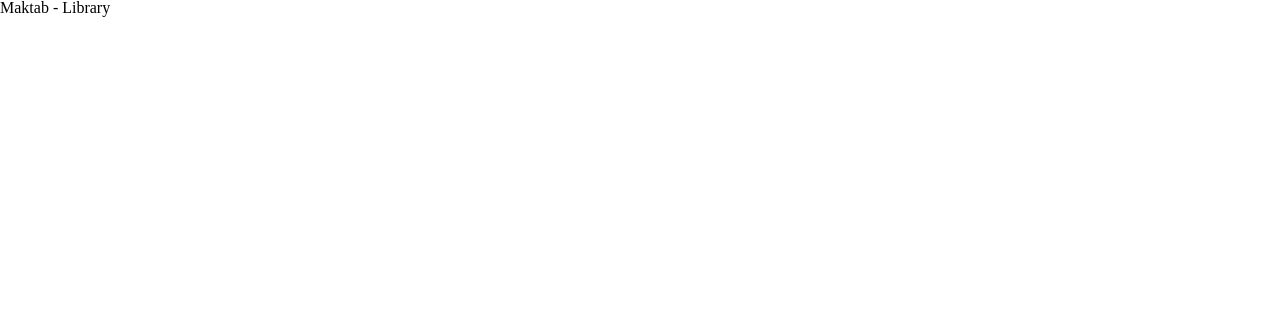
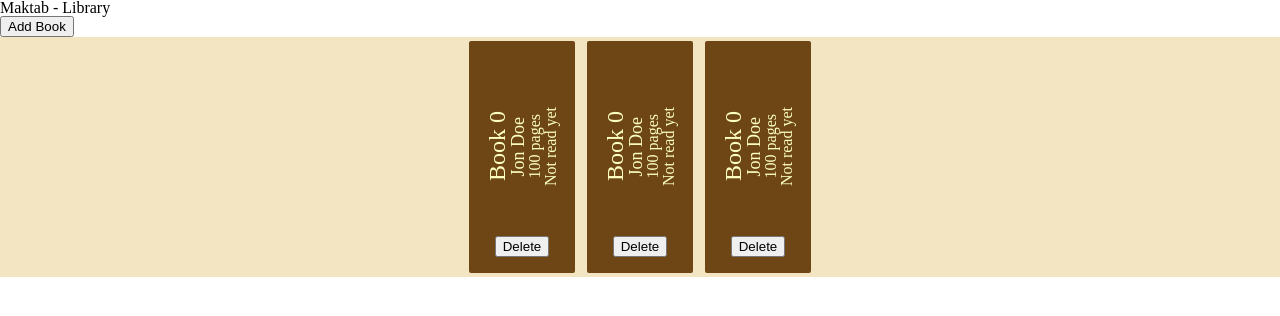
Before and after one commit to tsfoverlord/Maktab, a plain HTML site: page index.html in a window 1280 px wide. Drawn offline with Linux system fonts and the light colour scheme.

Commit message:
Create book style

```diff
--- a/index.html
+++ b/index.html
@@ -8,6 +8,39 @@
     <script src="library.js" defer></script>
 </head>
 <body>
-    <h1>Maktab - Library</h1>
+    <div class="header">
+        <h1>Maktab - Library</h1>
+        <button>Add Book</button>
+    </div>
+
+    <div class="shelf">
+        <div class="book">
+            <div class="book-info">
+                <h1>Book 0</h1>
+                <h2>Jon Doe</h2>
+                <h3>100 pages</h3>
+                <p>Not read yet</p>
+            </div>
+            <button>Delete</button>
+        </div>
+        <div class="book">
+            <div class="book-info">
+                <h1>Book 0</h1>
+                <h2>Jon Doe</h2>
+                <h3>100 pages</h3>
+                <p>Not read yet</p>
+            </div>
+            <button>Delete</button>
+        </div>
+        <div class="book">
+            <div class="book-info">
+                <h1>Book 0</h1>
+                <h2>Jon Doe</h2>
+                <h3>100 pages</h3>
+                <p>Not read yet</p>
+            </div>
+            <button>Delete</button>
+        </div>
+    </div>
 </body>
 </html>
--- a/style.css
+++ b/style.css
@@ -46,3 +46,49 @@ table {
 	border-collapse: collapse;
 	border-spacing: 0;
 }
+
+.shelf {
+	background-color: #f3e5c1;
+	display: flex;
+	gap: 4px;
+	justify-content: center;
+}
+
+
+.book {
+	background-color: #6e4616;
+	min-height: 200px;
+	padding: 16px;
+	display: flex;
+	flex-direction: column;
+	justify-content: center;
+	align-items: center;
+	margin: 4px;
+	border-radius: 2px;
+}
+
+.book-info {
+	display: flex;
+	align-items: center;
+	margin-top: auto;
+}
+
+.book-info * {
+	writing-mode: vertical-lr;
+	transform: rotate(-180deg);
+	display: inline-block;
+	color:#fbffc0;
+}
+
+
+.book h1 {
+	font-size: x-large;
+}
+
+.book h2 {
+	font-size: large;
+}
+
+.book button{
+	margin-top: auto;
+}
```
